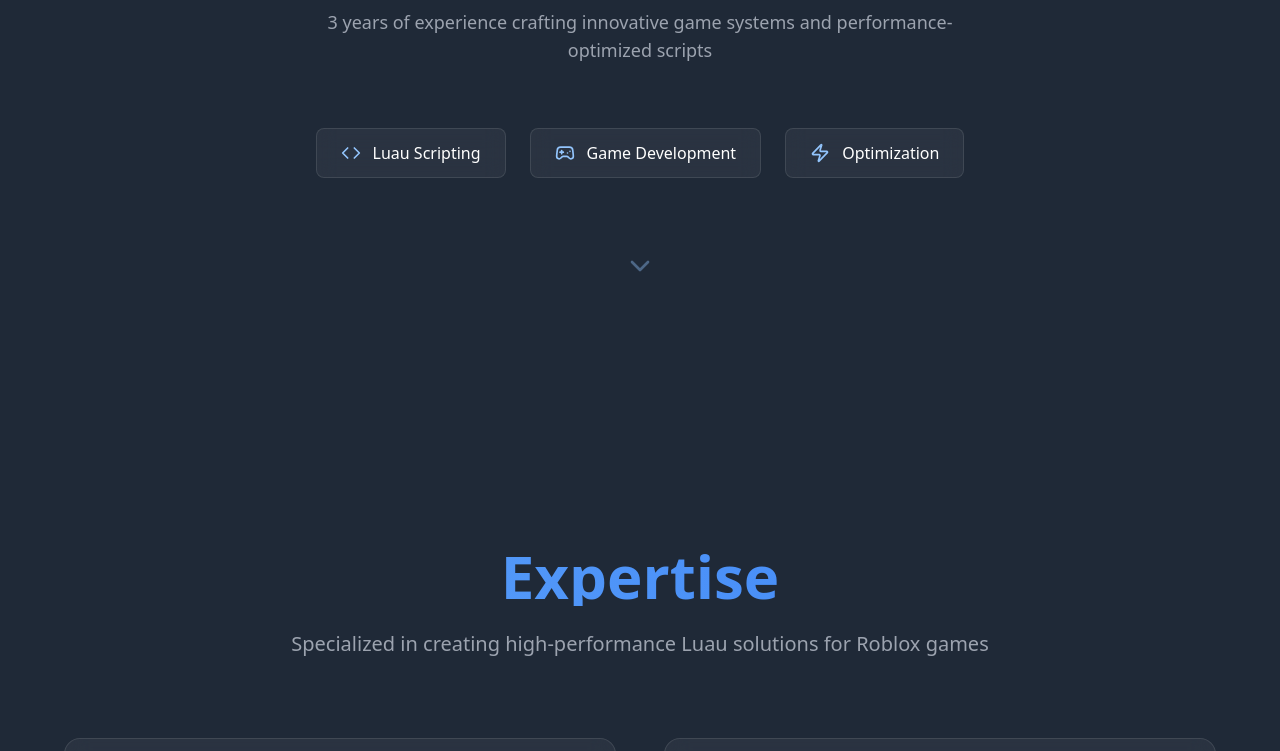
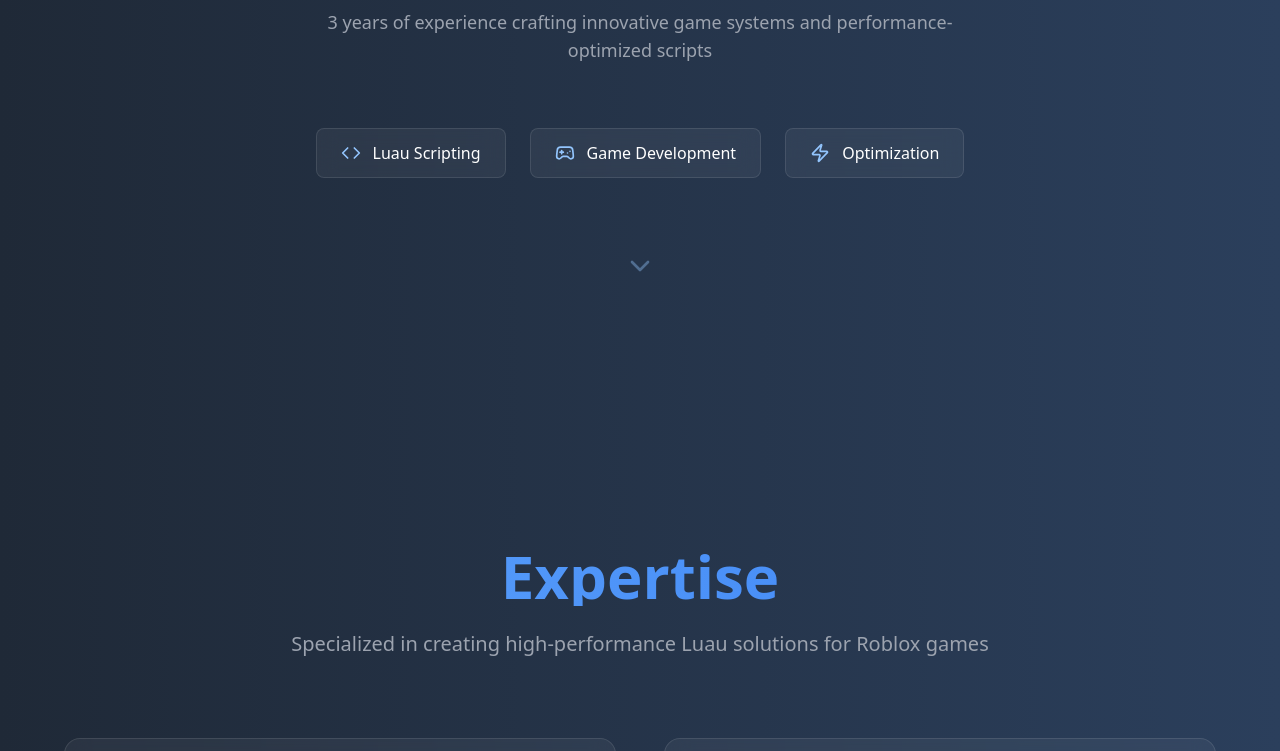
Before and after one commit to LuauJacob/LuauJacob.github.io, a plain HTML site: page index.html in a window 1280 px wide. Shown: the part 458-1209 px from the top of the page. Drawn offline with nearby package versions, Linux system fonts and the light colour scheme.

Commit message:
Update index.html

```diff
--- a/index.html
+++ b/index.html
@@ -55,7 +55,7 @@
       padding: 1.5rem;
     }
     body {
-      background: #1f2937;
+      background: linear-gradient(to right, #1f2937, #2b3f5c);
     }
   </style>
 </head>
```
